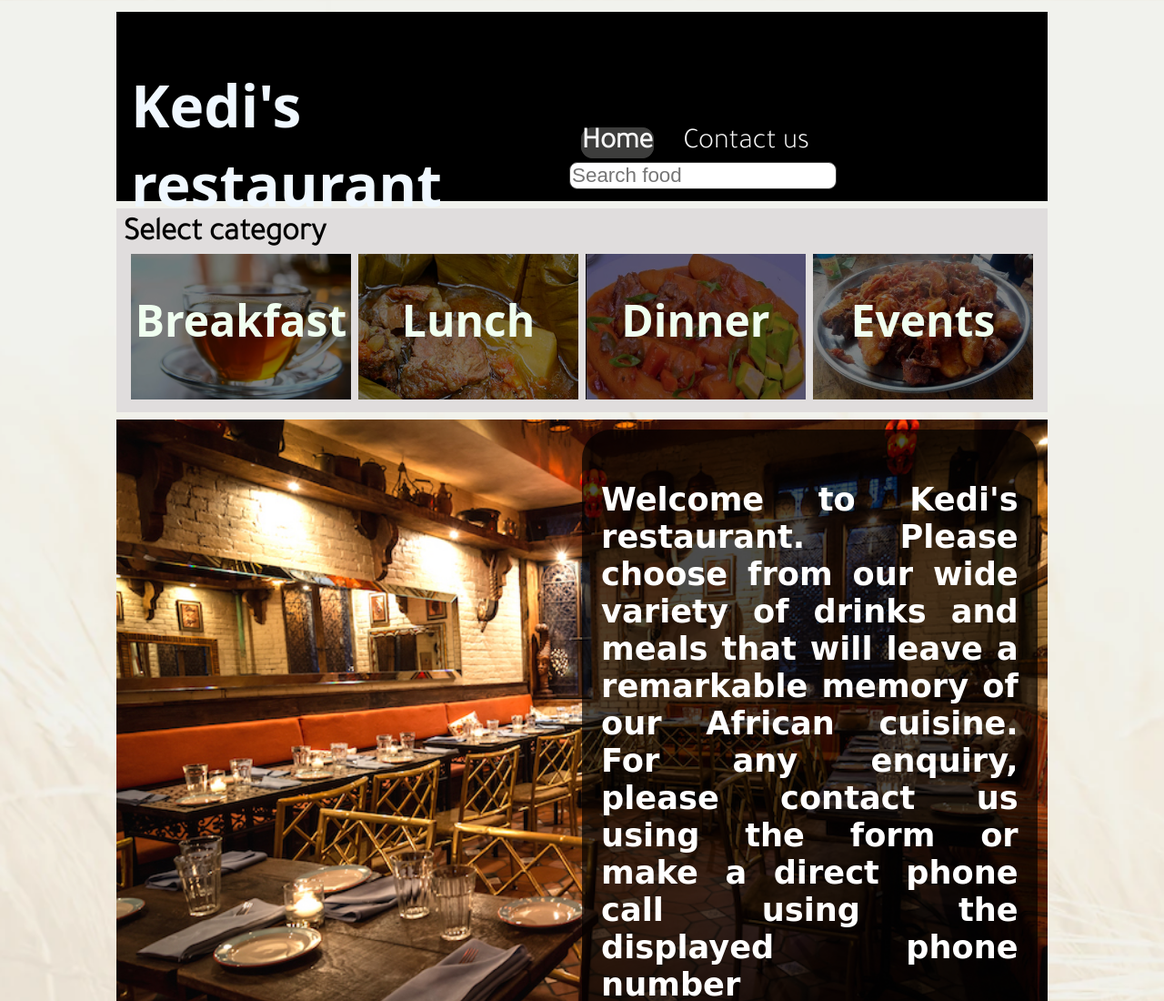
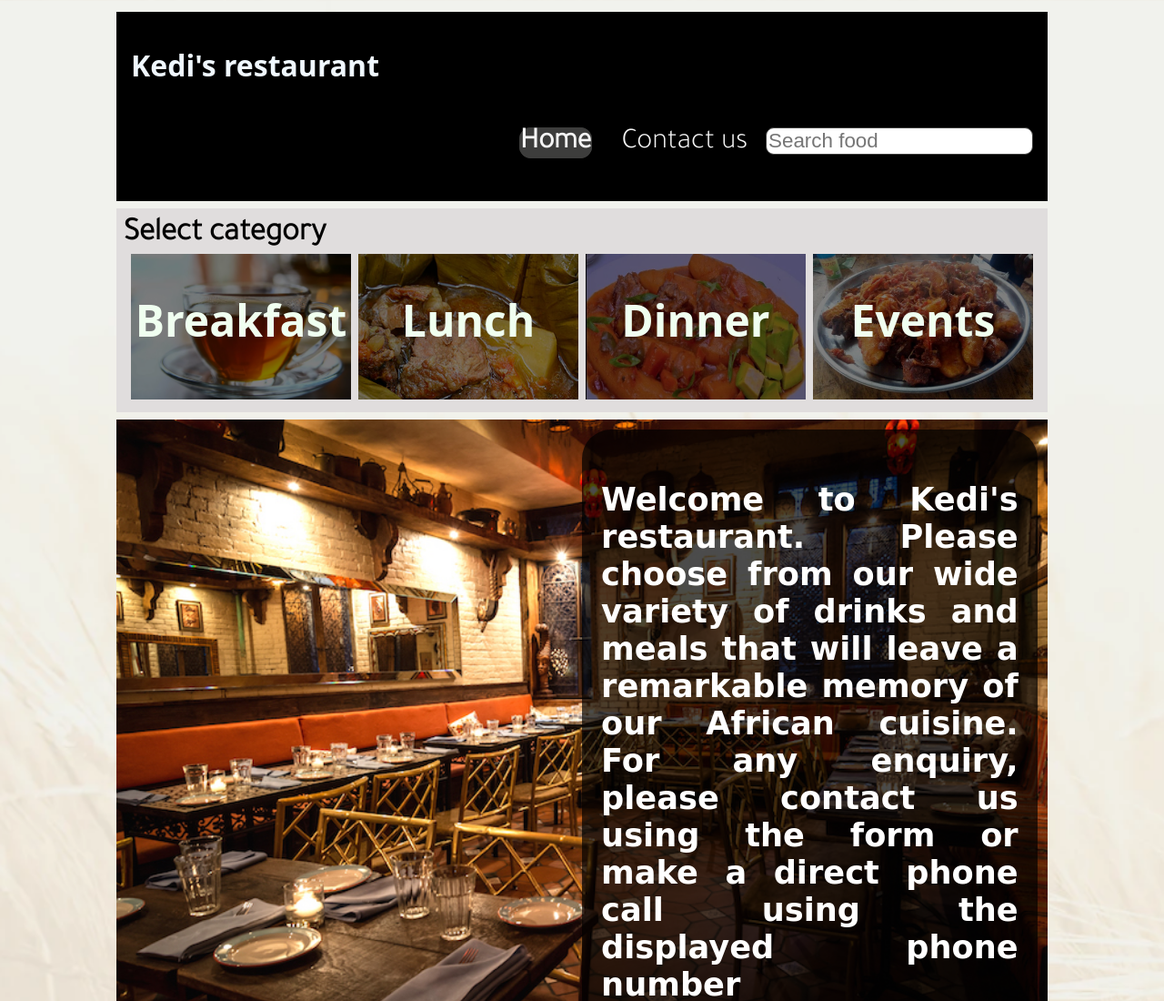
Before and after one commit to kedi1991/project01, a plain HTML site: page index.html in a window 1280 px wide. Shown: the top 1100 px of the page at 91% size. Drawn offline with Linux system fonts and the light colour scheme; files whose address does not match are found by name.

Commit message:
correct header text overflow

```diff
--- a/assets/css/styles.css
+++ b/assets/css/styles.css
@@ -383,7 +383,8 @@ width: 85%;
     #div_nav_center {
         height: 77%;
     }
-    #header nav{
+    #header h1{
+        font-size: xx-large;
     }
 }
 @media screen and (max-width:1200px) {
```
